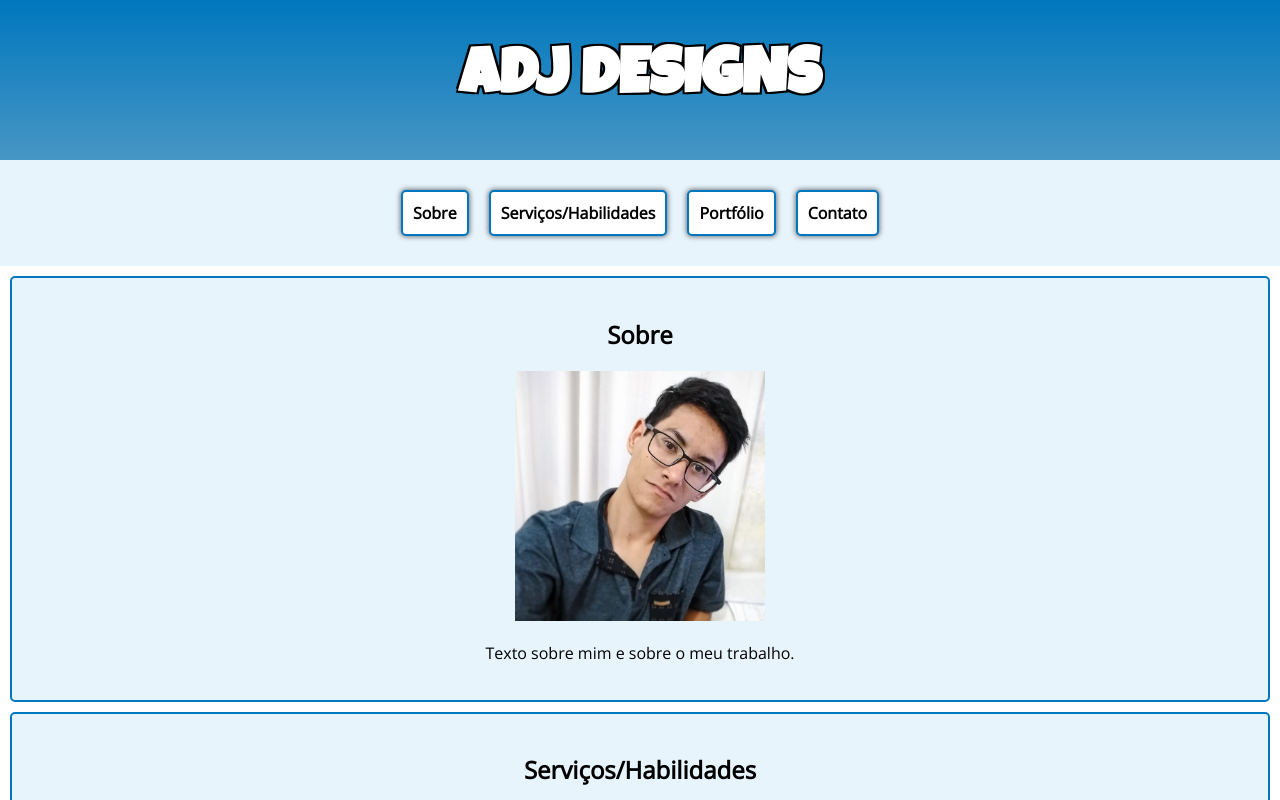
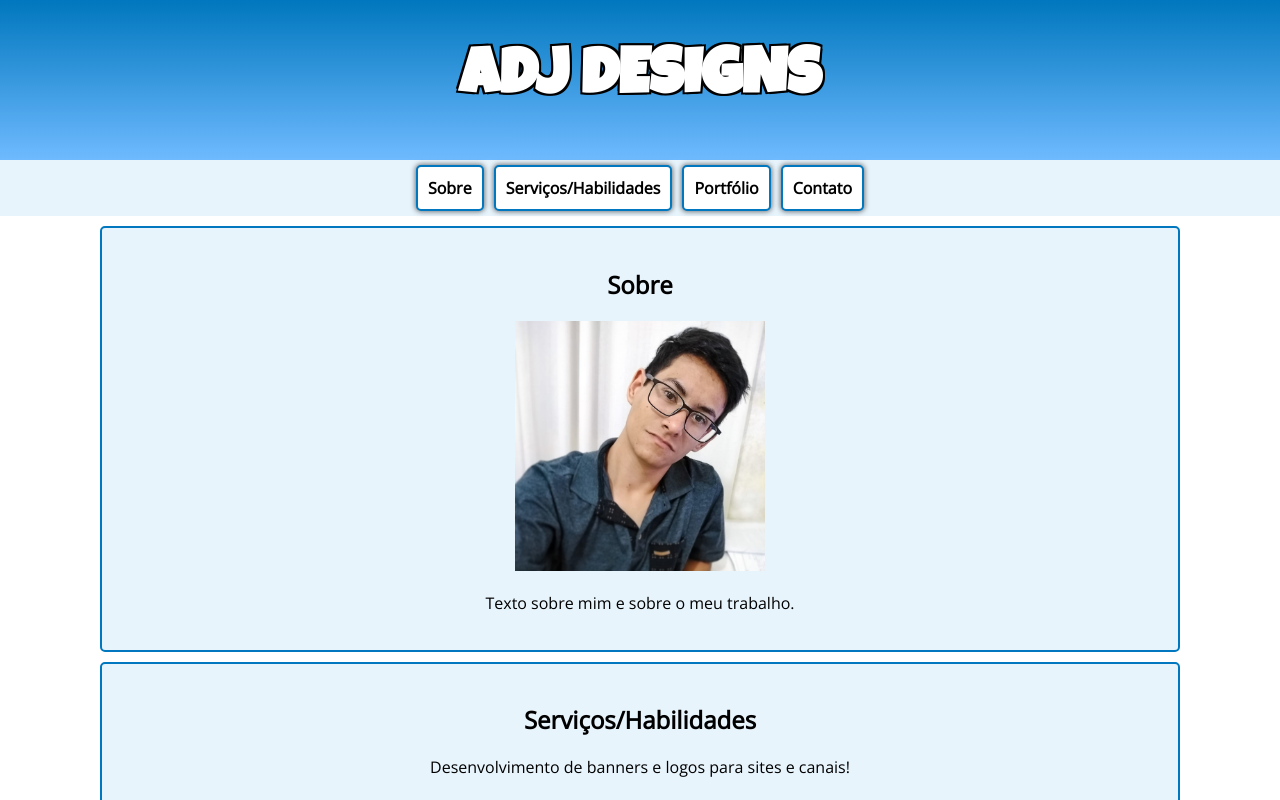
Before and after one commit to AlexsandreDjr/Portifolio, a plain HTML site: page index.html in a window 1280 px wide. Shown: the top 800 px of the page. Drawn offline with nearby package versions, Linux system fonts and the light colour scheme.

Commit message:
sexto commit

```diff
--- a/assets/css/style.css
+++ b/assets/css/style.css
@@ -7,7 +7,7 @@ body {
 }
 
 header {
-    background: linear-gradient(to bottom, #0077be, #4796c4);
+    background: linear-gradient(to bottom, #0077be, #6FBAFF);
     color: #fff;
     text-align: center;
     padding: 5px;
@@ -22,7 +22,7 @@ header {
 
 nav {
     background-color: #e8f4fc;
-    padding: 20px;
+    padding: 0px;
     display: flex;
     flex-wrap: wrap;
     justify-content: center;
@@ -36,7 +36,7 @@ nav a {
     padding: 10px;
     border: 2px solid #0077be;
     border-radius: 5px;
-    margin: 10px;
+    margin: 5px;
     background-color: #fff;
     transition: all 0.3s ease;
 }
@@ -72,13 +72,15 @@ section {
     box-shadow: 0px 0px 5px 1px rgba(0, 0, 0.0, 0.5);
     padding: 20px;
     margin: 10px;
+    margin-left: 100px;
+    margin-right: 100px;
     border: 2px solid #0077be;
     border-radius: 5px;
     text-align: center;
 }
 
 footer {
-    background: linear-gradient(to bottom, #4796c4, #0077be);
+    background: linear-gradient(to bottom, #6FBAFF, #0077be);
     color: #fff;
     text-align: center;
     padding: 20px;
```
